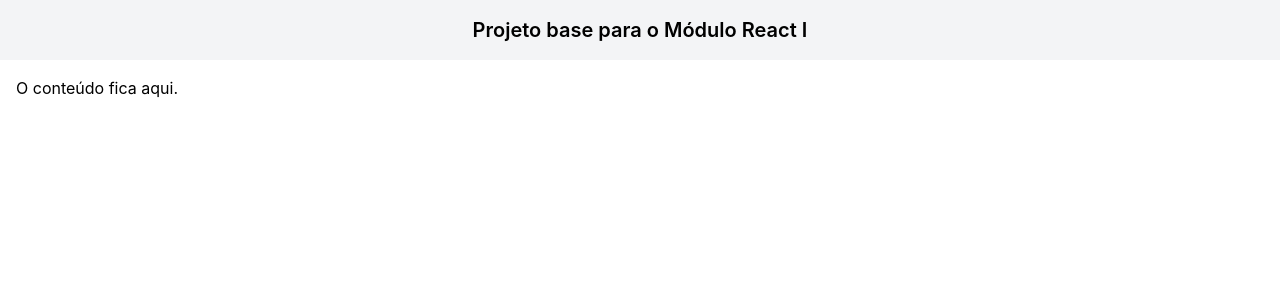
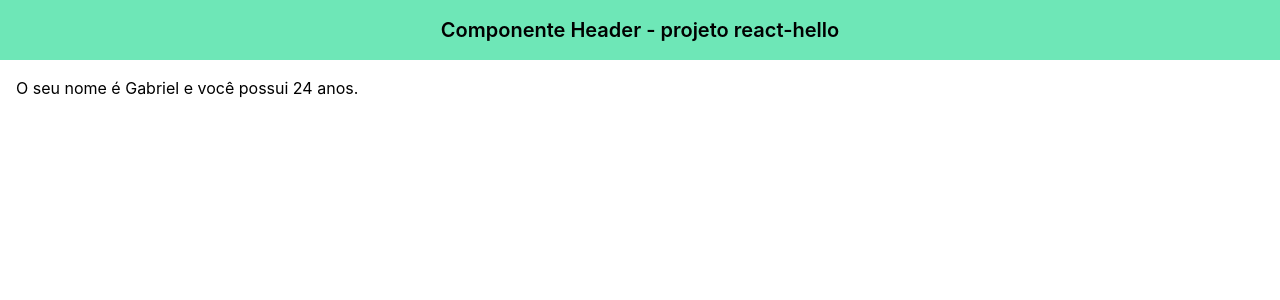
Before and after one commit to Gabriel-Barbosa-de-Oliveira/mba-front-end, a React (Create React App) app in the folder react-bootcamp/modulo-2-react/react-hello/: page / in a window 1280 px wide. Shown: the top 300 px of the page. Built offline with nearby package versions, Linux system fonts and the light colour scheme.

Commit message:
Exemplo de props ja desestruturada

```diff
--- a/react-bootcamp/modulo-2-react/react-hello/public/index.html
+++ b/react-bootcamp/modulo-2-react/react-hello/public/index.html
@@ -24,7 +24,7 @@
       work correctly both with client-side routing and a non-root public URL.
       Learn how to configure a non-root public URL by running `npm run build`.
     -->
-    <title>Projeto Base</title>
+    <title>React-Hello</title>
   </head>
   <body>
     <noscript>You need to enable JavaScript to run this app.</noscript>
--- a/react-bootcamp/modulo-2-react/react-hello/src/App.js
+++ b/react-bootcamp/modulo-2-react/react-hello/src/App.js
@@ -1,21 +1,23 @@
+import Header from "./components/Header";
+
 export default function App() {
   console.log('Teste no console do navegador')
 
+  const name = "Gabriel";
+  const age = 24;
+
   return (
-    <div>
-      <header>
-        <div className="bg-gray-100 mx-auto p-4">
-          <h1 className="text-center font-semibold text-xl">
-            Projeto base para o Módulo React I
-          </h1>
-        </div>
-      </header>
+    <>
+      <Header>
+        Componente Header - projeto react-hello
+      </Header>
+
 
       <main>
         <div className="container mx-auto p-4">
-          <h2>O conteúdo fica aqui.</h2>
+          <p>O seu nome é {name} e você possui {age} anos.</p>
         </div>
       </main>
-    </div>
+    </>
   )
 }
--- /dev/null
+++ b/react-bootcamp/modulo-2-react/react-hello/src/components/Header.js
@@ -0,0 +1,11 @@
+function Header({ children }) {
+  return <header>
+    <div className="bg-green-300 mx-auto p-4">
+      <h1 className="text-center font-semibold text-xl">
+        {children}
+      </h1>
+    </div>
+  </header>
+}
+
+export default Header;
```
